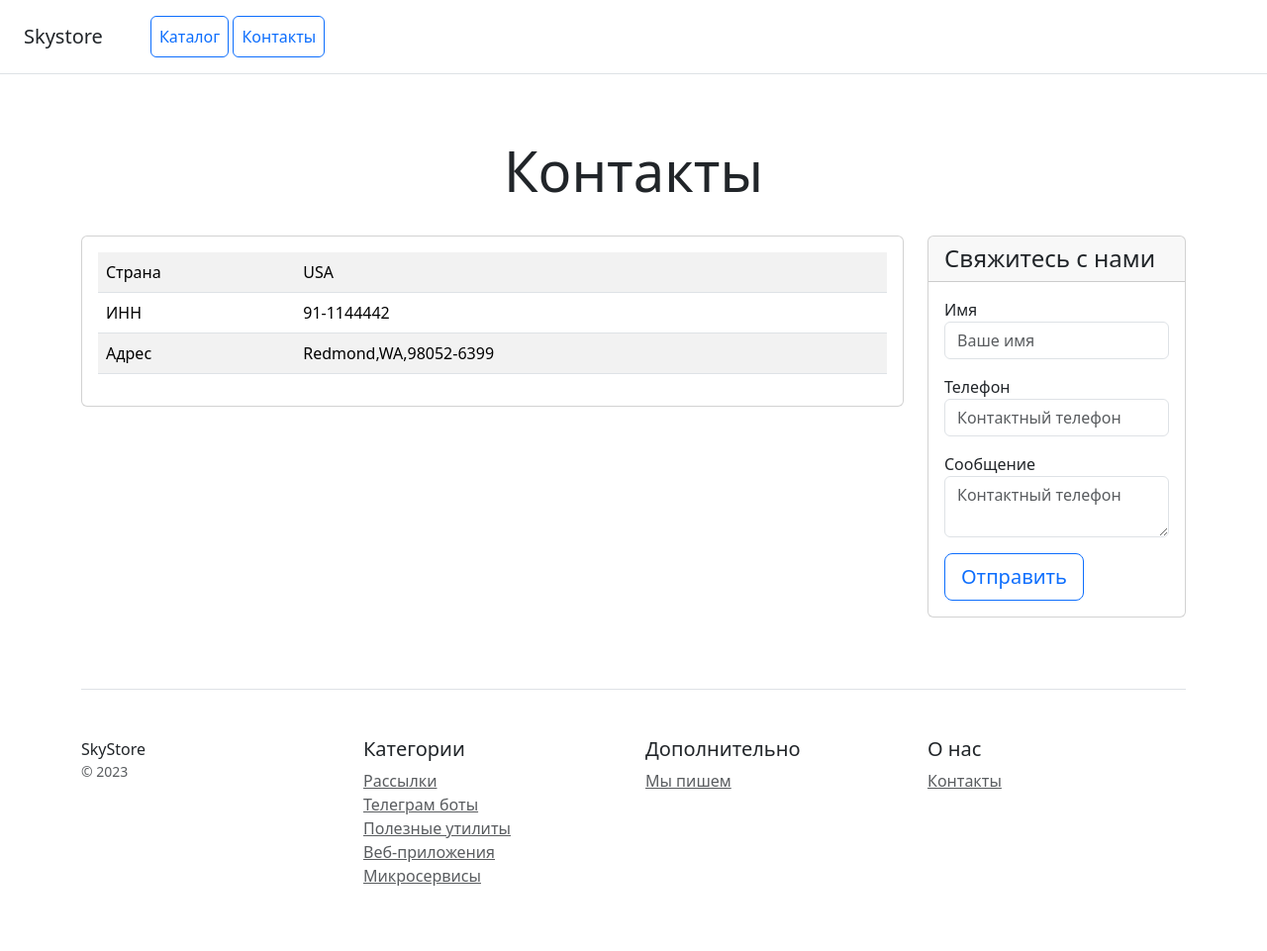
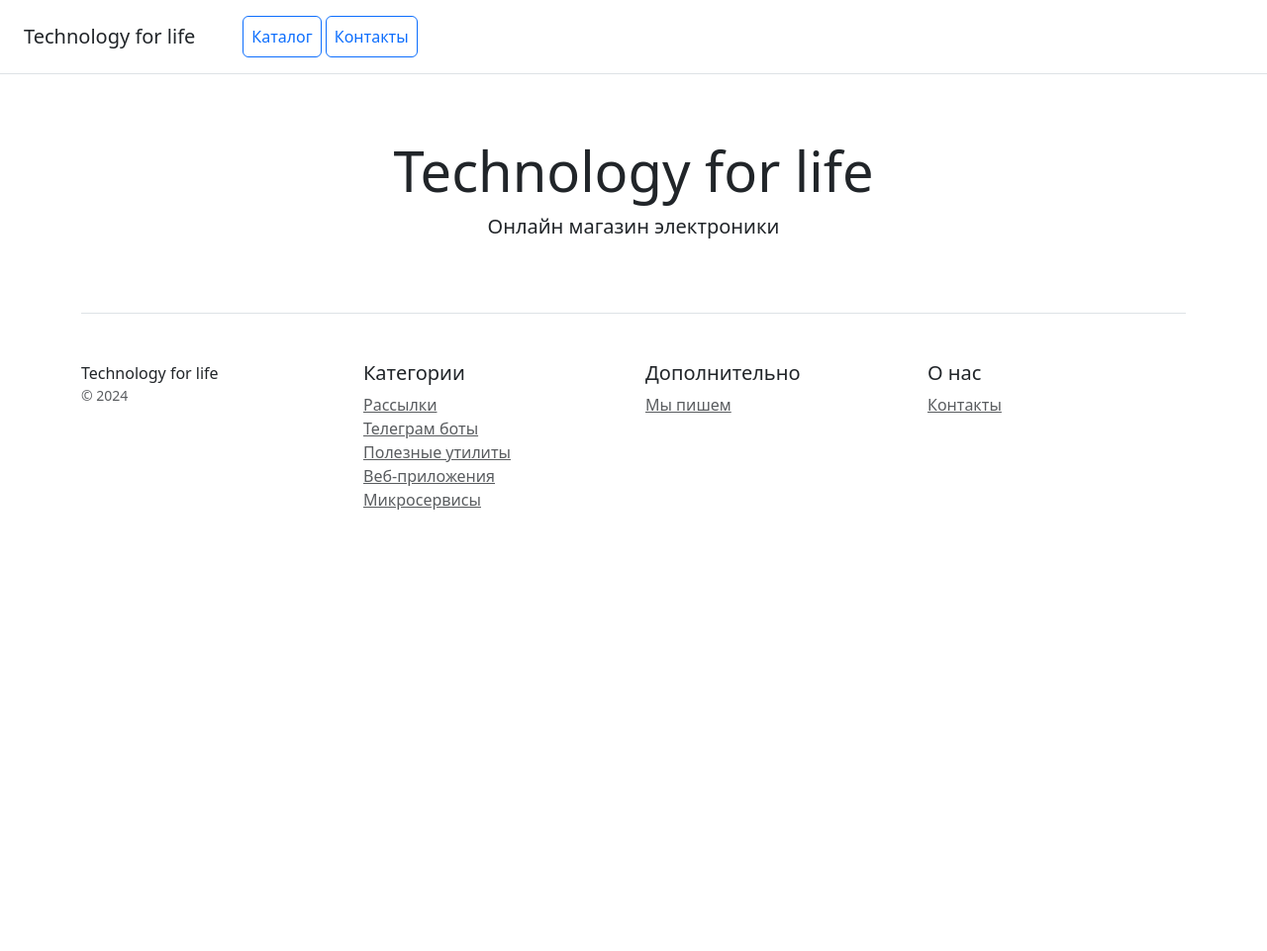
Before and after one commit to EvgeniyKhan/Django_HM, a Django app: page / in a window 1280 px wide. Shown: the whole page at 99% size. After the commit the page ends 515 px from the top, so only its background shows below. Run offline with Django 5.2, Linux system fonts and the light colour scheme.

Commit message:
добавил функции

```diff
--- /dev/null
+++ b/catalog/templates/catalog/base.html
@@ -0,0 +1,58 @@
+<!doctype html>
+<html lang="en">
+<head>
+    <meta charset="utf-8">
+    <meta name="viewport" content="width=device-width, initial-scale=1">
+    <title> {% block title %} {% endblock %} </title>
+    <link href="https://cdn.jsdelivr.net/npm/bootstrap@5.3.2/dist/css/bootstrap.min.css" rel="stylesheet"
+          integrity="sha384-T3c6CoIi6uLrA9TneNEoa7RxnatzjcDSCmG1MXxSR1GAsXEV/Dwwykc2MPK8M2HN" crossorigin="anonymous">
+</head>
+<body>
+{% block menu %}
+
+{% include 'catalog/menu.html' %}
+
+{% endblock %}
+
+{% block content %}
+{% endblock %}
+
+</body>
+<footer class="pt-4 my-md-5 pt-md-5 border-top">
+    <div class="row">
+        <div class="col-12 col-md">
+            Technology for life
+            <small class="d-block mb-3 text-muted">&copy; 2024</small>
+        </div>
+        <div class="col-6 col-md">
+            <h5>Категории</h5>
+            <ul class="list-unstyled text-small">
+                <li><a class="text-muted" href="#">Рассылки</a></li>
+                <li><a class="text-muted" href="#">Телеграм боты</a></li>
+                <li><a class="text-muted" href="#">Полезные утилиты</a></li>
+                <li><a class="text-muted" href="#">Веб-приложения</a></li>
+                <li><a class="text-muted" href="#">Микросервисы</a></li>
+            </ul>
+        </div>
+        <div class="col-6 col-md">
+            <h5>Дополнительно</h5>
+            <ul class="list-unstyled text-small">
+                <li><a class="text-muted" href="#">Мы пишем</a></li>
+            </ul>
+        </div>
+        <div class="col-6 col-md">
+            <h5>О нас</h5>
+            <ul class="list-unstyled text-small">
+                <li><a class="text-muted" href="/contacts/">Контакты</a></li>
+            </ul>
+        </div>
+    </div>
+</footer>
+</div>
+
+<script src="https://cdn.jsdelivr.net/npm/bootstrap@5.3.2/dist/js/bootstrap.bundle.min.js"
+        integrity="sha384-C6RzsynM9kWDrMNeT87bh95OGNyZPhcTNXj1NW7RuBCsyN/o0jlpcV8Qyq46cDfL"
+        crossorigin="anonymous"></script>
+</body>
+</html>
+</html>
--- a/catalog/templates/catalog/index.html
+++ b/catalog/templates/catalog/index.html
@@ -1,105 +1,33 @@
-<!doctype html>
-<html lang="en">
-<head>
-    <meta charset="utf-8">
-    <meta name="viewport" content="width=device-width, initial-scale=1">
-    <title>Skystore</title>
-    <link href="https://cdn.jsdelivr.net/npm/bootstrap@5.3.2/dist/css/bootstrap.min.css" rel="stylesheet" integrity="sha384-T3c6CoIi6uLrA9TneNEoa7RxnatzjcDSCmG1MXxSR1GAsXEV/Dwwykc2MPK8M2HN" crossorigin="anonymous">
-</head>
-<body>
-<div class="d-flex flex-column flex-md-row align-items-center p-3 px-md-4 mb-3 bg-white border-bottom box-shadow">
-    <h5 class="my-0 mr-md-auto font-weight-normal">Skystore</h5>
-    <nav class="ms-5">
-        <a class="p-2 btn btn-outline-primary" href="/">Каталог</a>
-        <a class="p-2 btn btn-outline-primary" href="/contacts/">Контакты</a>
-    </nav>
-</div>
+{% extends 'catalog/base.html' %}
+
+
+{% block title %} Главная {% endblock %}
+
+{% block content %}
 
 <div class="pricing-header px-3 py-3 pt-md-5 pb-md-4 mx-auto text-center">
-    <h1 class="display-4">Контакты</h1>
+    <h1 class="display-4">Technology for life</h1>
+    <p class="lead"> Онлайн магазин электроники </p>
 </div>
+    <div class="container">
+    <div class="row row-cols-1 row-cols-sm-2 row-cols-md-3 g-3">
+        {% for object in object_list %}
 
-<div class="container">
-    <div class="row text-start">
-        <div class="col-lg-9 col-md-6 col-sm-12">
-            <div class="card mb-4 box-shadow">
+        <div class="col">
+            <div class="card mb-4 rounded-3 shadow-sm">
+                <div class="card-header py-3">
+                    <h4 align="center" class="my-0 fw-normal">{{ object|title }}</h4>
+                </div>
                 <div class="card-body">
-                    <table class="table table-striped">
-                        <tr>
-                            <td class="w-25">Страна</td>
-                            <td>USA</td>
-                        </tr>
-                        <tr>
-                            <td class="w-25">ИНН</td>
-                            <td>91-1144442</td>
-                        </tr>
-                        <tr>
-                            <td class="w-25">Адрес</td>
-                            <td>Redmond,WA,98052-6399</td>
-                        </tr>
-                    </table>
+                    <h1 align="center" class="card-title pricing-card-title">{{ object.price }} руб.</h1>
+                    <ul align="center" class="list-unstyled mt-3 mb-4">
+                        <li>{{ object.category }}</li>
+                        <li>{{ object.description | truncatechars:100 }}</li>
+                    </ul>
+                    <a href="{% url 'shop:product_info' object.pk %}" class="w-100 btn btn-lg btn-outline-primary"> О товаре </a>
                 </div>
             </div>
         </div>
-        <div class="col-lg-3 col-md-6 col-sm-12">
-            <div class="card mb-4 box-shadow">
-                <div class="card-header">
-                    <h4 class="my-0 font-weight-normal">Свяжитесь с нами</h4>
-                </div>
-                <div class="card-body">
-                    <form method="post" action="" class="form-floating">
-                        {% csrf_token %}
-                        <div class="mb-3">
-                            <label for="name">Имя</label>
-                            <input type="text" name="name" class="form-control" id="name" placeholder="Ваше имя" required>
-                        </div>
-                        <div class="mb-3">
-                            <label for="phone">Телефон</label>
-                            <input type="text" name="phone" class="form-control" id="phone" placeholder="Контактный телефон" required>
-                        </div>
-                        <div class="mb-3">
-                            <label for="message">Сообщение</label>
-                            <textarea type="text" name="message" class="form-control" id="message" placeholder="Контактный телефон" required></textarea>
-                        </div>
-                        <button type="submit" class="btn btn-lg btn-block btn-outline-primary">Отправить</button>
-                    </form>
-                </div>
-            </div>
-        </div>
+{% endfor %}
     </div>
-
-    <footer class="pt-4 my-md-5 pt-md-5 border-top">
-        <div class="row">
-            <div class="col-12 col-md">
-                SkyStore
-                <small class="d-block mb-3 text-muted">&copy; 2023</small>
-            </div>
-            <div class="col-6 col-md">
-                <h5>Категории</h5>
-                <ul class="list-unstyled text-small">
-                    <li><a class="text-muted" href="#">Рассылки</a></li>
-                    <li><a class="text-muted" href="#">Телеграм боты</a></li>
-                    <li><a class="text-muted" href="#">Полезные утилиты</a></li>
-                    <li><a class="text-muted" href="#">Веб-приложения</a></li>
-                    <li><a class="text-muted" href="#">Микросервисы</a></li>
-                </ul>
-            </div>
-            <div class="col-6 col-md">
-                <h5>Дополнительно</h5>
-                <ul class="list-unstyled text-small">
-                    <li><a class="text-muted" href="#">Мы пишем</a></li>
-                </ul>
-            </div>
-            <div class="col-6 col-md">
-                <h5>О нас</h5>
-                <ul class="list-unstyled text-small">
-                    <li><a class="text-muted" href="/contacts/">Контакты</a></li>
-                </ul>
-            </div>
-        </div>
-    </footer>
-</div>
-
-<script src="https://cdn.jsdelivr.net/npm/bootstrap@5.3.2/dist/js/bootstrap.bundle.min.js" integrity="sha384-C6RzsynM9kWDrMNeT87bh95OGNyZPhcTNXj1NW7RuBCsyN/o0jlpcV8Qyq46cDfL" crossorigin="anonymous"></script>
-</body>
-</html>
+    {% endblock %}
--- /dev/null
+++ b/catalog/templates/catalog/menu.html
@@ -0,0 +1,10 @@
+{% block menu %}
+
+<div class="d-flex flex-column flex-md-row align-items-center p-3 px-md-4 mb-3 bg-white border-bottom box-shadow">
+    <h5 class="my-0 mr-md-auto font-weight-normal"> Technology for life </h5>
+    <nav class="ms-5">
+        <a class="p-2 btn btn-outline-primary" href="/">Каталог</a>
+        <a class="p-2 btn btn-outline-primary" href="/contacts/">Контакты</a>
+    </nav>
+</div>
+{% endblock %}
--- a/catalog/views.py
+++ b/catalog/views.py
@@ -3,6 +3,8 @@ import os
 from datetime import datetime
 
 from django.shortcuts import render
+
+from catalog.models import Product
 
 
 def index(request):
@@ -24,3 +26,8 @@ def contacts(request):
                 {'Date': datetime.now().strftime('%Y-%m-%d %H:%M:%S'), 'Name': name, 'Phone': phone,'Message': message}
             )
     return render(request, 'catalog/contacts.html')
+
+
+def products_detail(request, pk):
+    context = {'objects': Product.objects.get(pk=pk)}
+    return render(request, 'catalog/products_detail.html', context)
```
Also changed, not shown: catalog/templates/catalog/contacts.html (+8 -52 lines), catalog/templates/catalog/products_detail.html (added, +24 -0 lines), catalog/templates/tamplatetags/my_tags.py (added, +10 -0 lines), catalog/templates/tamplatetags/__init__.py (added).
